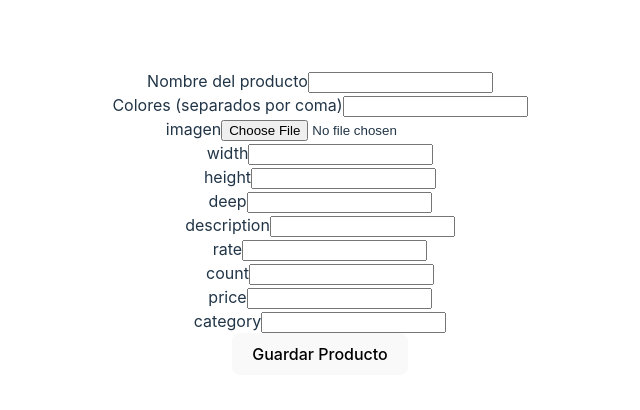
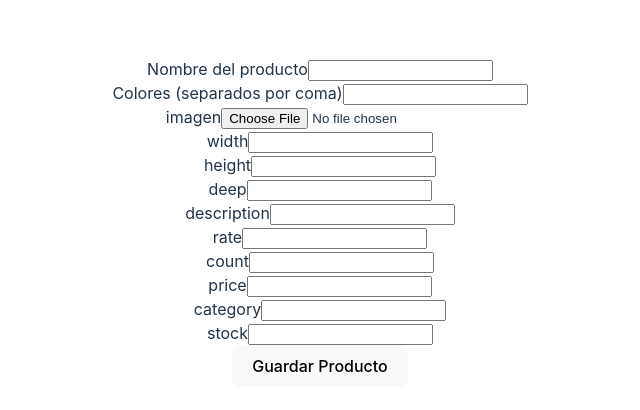
Before and after one commit to JuanCarlosAld2/interfaz-Admin, a React (Vite) app: page /product in a window 1280 px wide. Shown: the part 178-588 px from the top of the page, without its empty margins (320-960 px from the left). Built offline with nearby package versions, Linux system fonts and the light colour scheme.

Commit message:
se modifica createProduct

```diff
--- a/src/components/CreateProduct/CreateProduct.jsx
+++ b/src/components/CreateProduct/CreateProduct.jsx
@@ -16,7 +16,9 @@ import axios from 'axios';
         rate: "",
         count: "",
         price: "",
-        category: ""
+        category: "",
+        stock:""
+
     });
 
     const [image, setImage] = useState("")
@@ -75,6 +77,7 @@ const uplooadImage = async (e) => {
     },
     price: Number(productData.price),
     category: [productData.category],
+    stock:Number(productData.stock)
   };
 
   // Llamas a la acción de Redux pasando el objeto formateado
@@ -137,6 +140,12 @@ const uplooadImage = async (e) => {
 
             <label htmlFor="category">category</label>
             <input type="text" value={productData.category} name='category' onChange={handleInputs} />
+
+            <br/>
+
+            <label htmlFor="stock">stock</label>
+            <input type="text" value={productData.stock} name='stock' onChange={handleInputs} />
+
             <br/>
             <button type="submit">Guardar Producto</button>
         </form>
```
Also changed, not shown: src/components/TableProducts/TableProdcuts.jsx (added, +11 -0 lines).
